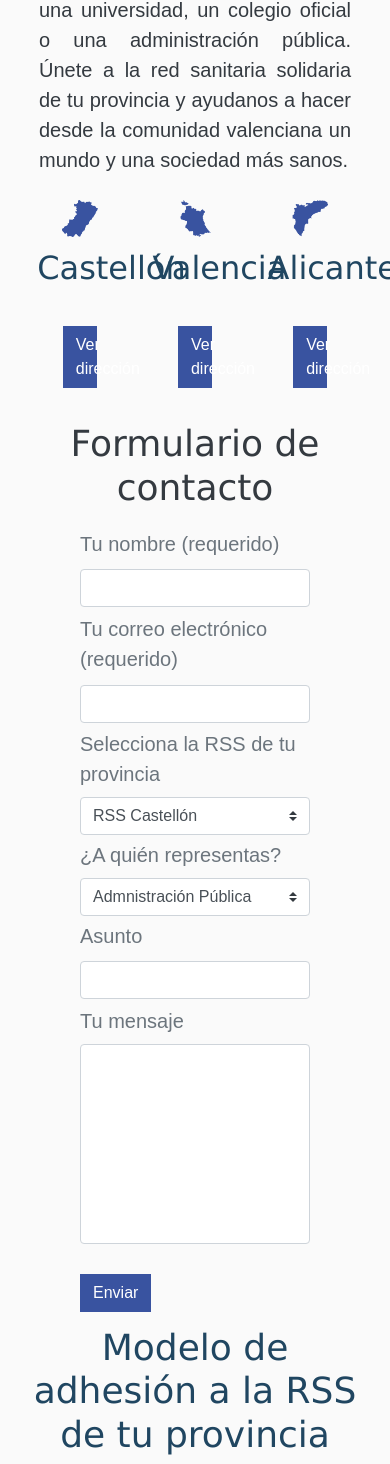
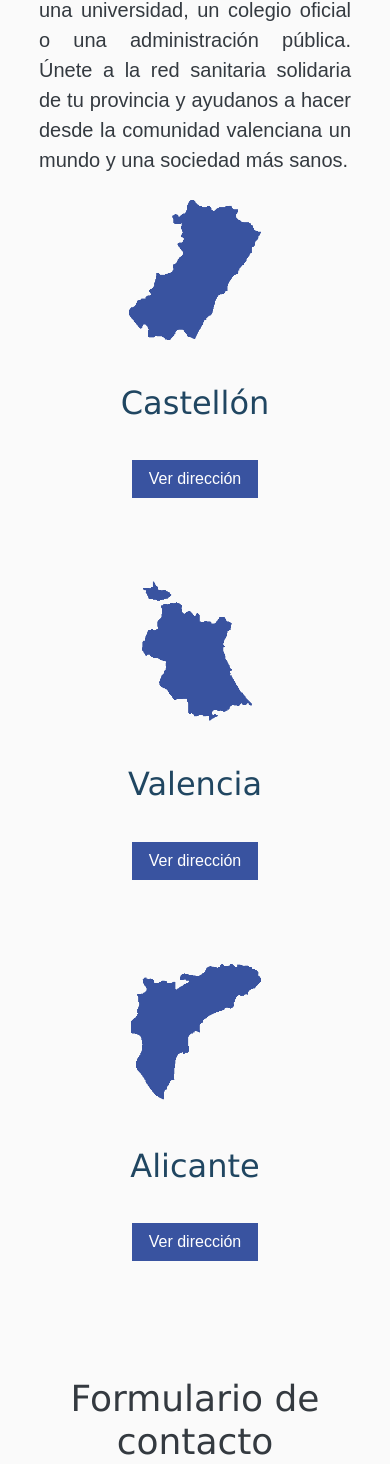
Before and after one commit to Partexedd/ProyectoIntegradoONG, a Symfony app: template templates/main/contacto.html.twig in a window 390 px wide. Shown: the part 743-2207 px from the top of the page. Run offline with Twig, Linux system fonts and the light colour scheme; the template is opened without the code that fills it, so the values that code supplies are empty; some libraries are stand-ins or nearby versions.

Commit message:
Cambios en contacto (añado responsive a las direcciones) y ordeno el layout

```diff
--- a/public/css/estilosContacto.css
+++ b/public/css/estilosContacto.css
@@ -5,13 +5,17 @@ h1{
     margin: 0% 10%;
     font-size: 20px;
 }
+#img-header{
+    background-image: url(http://redsanitariasolidaria.org/wp-content/uploads/2018/10/Namuno.-Visita-seguiment-2-maig-2006.jpg) !important;
+    background-size: cover;
+}
 .dirFoto{
     width: 42%;
     margin-bottom: 14%;
 }
 #divDir1, #divDir2, #divDir3{
-    margin: 2% 0%;
-    height: 0px;
+    margin: 4% 0% 16% 0%;
+    height: 20px;
     width: 100%;
 }
 .h1Form{
--- a/templates/main/contacto.html.twig
+++ b/templates/main/contacto.html.twig
@@ -17,19 +17,19 @@
         <!-- Direcciones de las asociaciones -->
         <article id="direccion">
             <div class="direcciones row text-center">
-                <div class="col-4">
+                <div class="col-sm-12 col-xs-12 col-md-4 col-lg-4 col-xl-4">
                     <img src="img/castellon.png" alt="Castellón" class="dirFoto"><br>
                     <h2>Castellón</h2><br>
                     <button class="btn" id="but1">Ver dirección</button>
                     <div id="divDir1" class="col text-center"></div>
                 </div>
-                <div class="col-4">
+                <div class="col-sm-12 col-xs-12 col-md-4 col-lg-4 col-xl-4">
                     <img src="img/valencia.png" alt="Valencia" class="dirFoto"><br>
                     <h2>Valencia</h2><br>
                     <button class="btn" id="but2">Ver dirección</button>
                     <div id="divDir2" class="col text-center"></div>
                 </div>
-                <div class="col-4">
+                <div class="col-sm-12 col-xs-12 col-md-4 col-lg-4 col-xl-4">
                     <img src="img/alicante.png" alt="Alicante" class="dirFoto"><br>
                     <h2>Alicante</h2><br>
                     <button class="btn" id="but3">Ver dirección</button>
--- a/templates/main/jornadas.html.twig
+++ b/templates/main/jornadas.html.twig
@@ -3,7 +3,7 @@
     <link rel="stylesheet" href="./css/estilosJornadas.css">
     <script src="./js/scriptContacto.js"></script>
 {% endblock %}
-{% block titulo %}Jornadas Informativas{% endblock %}
+{% block titulo %}Jornadas Formativas{% endblock %}
 {% block contenido %}
     <!-- Section -->
     <section class="container">
--- a/templates/main/layout.html.twig
+++ b/templates/main/layout.html.twig
@@ -4,10 +4,8 @@
     <header>
 	    <div id="img-header">
 		    <nav class="navbar navbar-expand-lg navbar-dark">
-			<a class="navbar-brand" style="text-transform: uppercase; font-size: 30px;" href="#"><img src="img/logo.png"
-					style="margin-left:22px; margin-top: -6px; margin-bottom:-9px " width="270" alt=""> </a>
-			<button class="navbar-toggler" type="button" data-toggle="collapse" data-target="#navbarSupportedContent"
-				aria-controls="navbarSupportedContent" aria-expanded="false" aria-label="Toggle navigation">
+			<a class="navbar-brand" style="text-transform: uppercase; font-size: 30px;" href="#"><img src="img/logo.png"style="margin-left:22px; margin-top: -6px; margin-bottom:-9px " width="270" alt=""> </a>
+			<button class="navbar-toggler" type="button" data-toggle="collapse" data-target="#navbarSupportedContent"aria-controls="navbarSupportedContent" aria-expanded="false" aria-label="Toggle navigation">
 			<span class="navbar-toggler-icon"></span>
 			</button>
 
@@ -33,6 +31,7 @@
                         <a class="nav-link" href="{{ path('contacto') }}">Contacto</a>
                     </li>
             </ul>
+
                 <div class="main">
 
         <!-- Another variation with a button -->
@@ -45,13 +44,10 @@
                         </div>
                     </div>
                 </div>
-			</div>
             </nav>
-	</div>
-					</li>
-				</ul>
-				<br>
+        </div><br>
     </header>
     {% block contenido %}{% endblock %}
+
     <!-- Footer -->
 {% endblock %}
```
Also changed, not shown: templates/main/base.html.twig (+5 -5 lines). Lines whose indentation alone changed are shown as unchanged.
